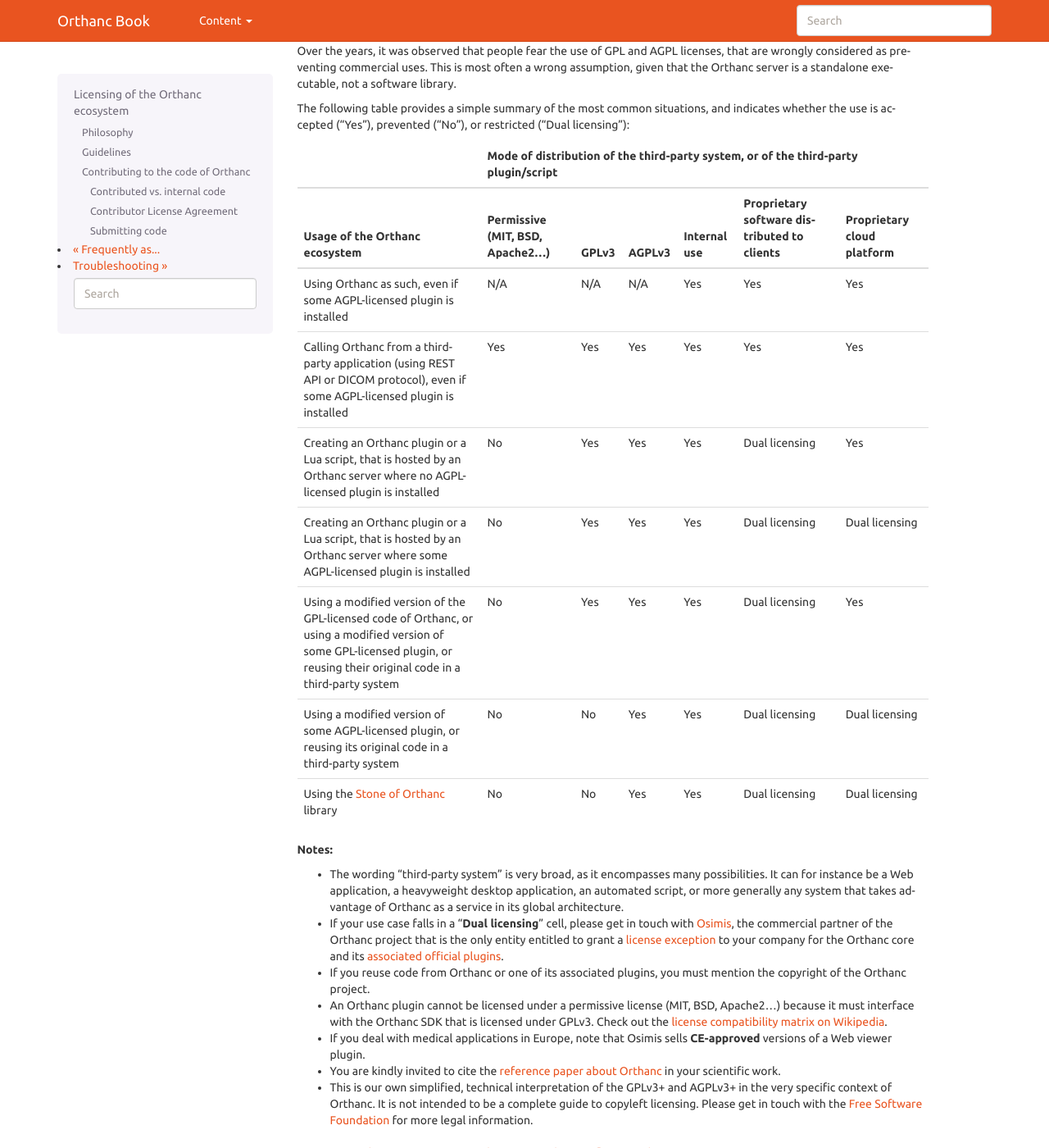
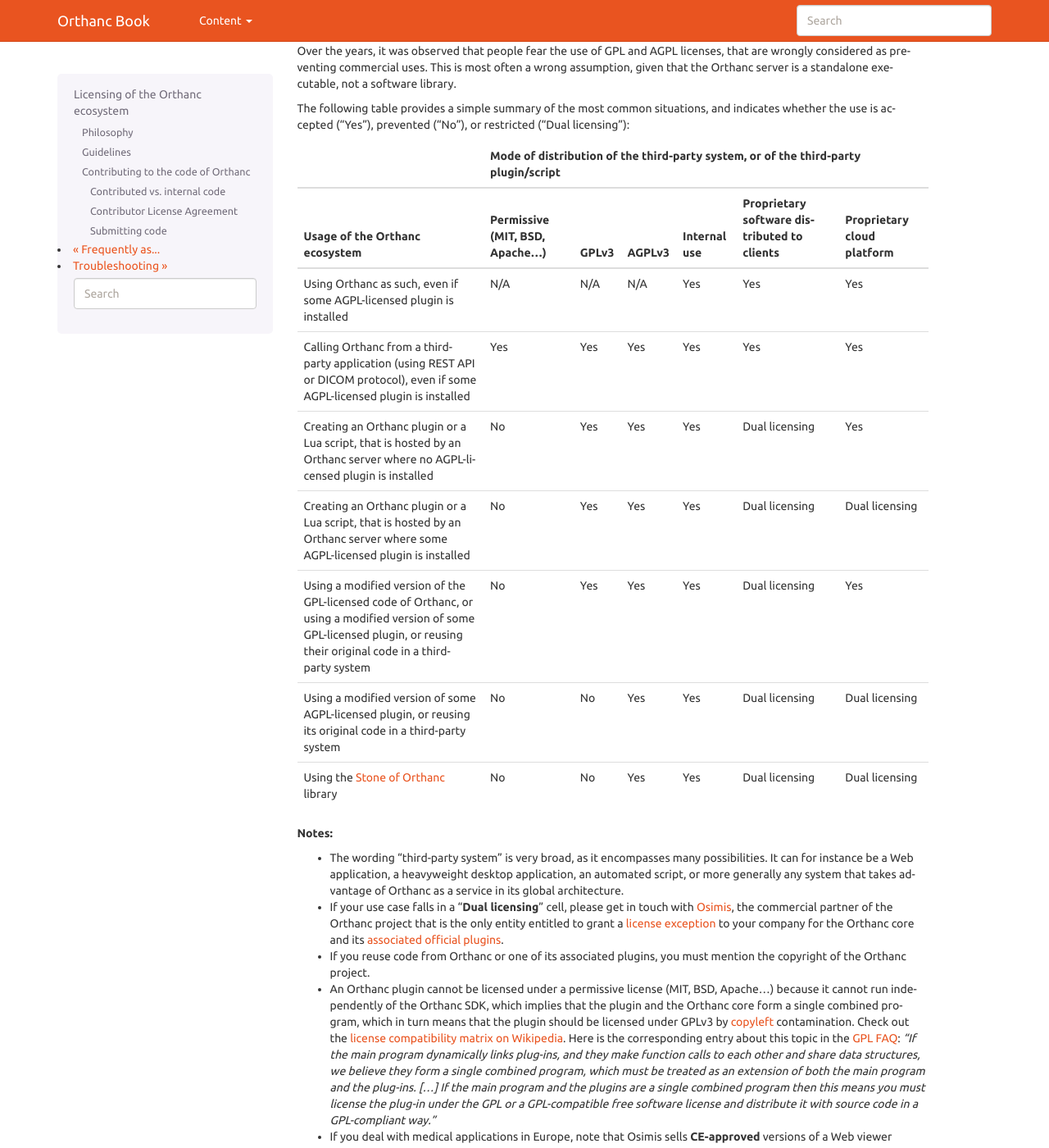
Before and after one commit to orthanc-mirrors/orthanc-book, a Sphinx documentation site: the page built from Sphinx/source/faq/licensing.rst, in a window 1280 px wide and 1400 px high, scrolled down 882 px. Shown: the whole window at 82% size. Built offline with Sphinx 7.4.7, drawn with Linux system fonts in a browser that asks for light colours; some of the changed text lies outside the part shown.

Commit message:
note about plugins

```diff
--- a/Sphinx/source/faq/licensing.rst
+++ b/Sphinx/source/faq/licensing.rst
@@ -75,7 +75,7 @@
 +-----------------------------------------------------+---------------+-------+--------+--------------+------------------------+-------------------+
 | Usage of the Orthanc ecosystem                      | Permissive    | GPLv3 | AGPLv3 | Internal use | Proprietary software   | Proprietary cloud |
 |                                                     | (MIT, BSD,    |       |        |              | distributed to clients | platform          |
-|                                                     | Apache2...)   |       |        |              |                        |                   |
+|                                                     | Apache...)    |       |        |              |                        |                   |
 +=====================================================+===============+=======+========+==============+========================+===================+
 | Using Orthanc as such, even if some AGPL-licensed   | N/A           | N/A   | N/A    | Yes          | Yes                    | Yes               |
 | plugin is installed                                 |               |       |        |              |                        |                   |
@@ -124,10 +124,23 @@
   must mention the copyright of the Orthanc project.
 
 * An Orthanc plugin cannot be licensed under a permissive license
-  (MIT, BSD, Apache2...) because it must interface with the Orthanc
-  SDK that is licensed under GPLv3. Check out the `license
-  compatibility matrix on Wikipedia
+  (MIT, BSD, Apache...) because it cannot run independently of the
+  Orthanc SDK, which implies that the plugin and the Orthanc core form
+  a single combined program, which in turn means that the plugin
+  should be licensed under GPLv3 by `copyleft
+  <https://en.wikipedia.org/wiki/Copyleft>`__ contamination. Check out
+  the `license compatibility matrix on Wikipedia
   <https://en.wikipedia.org/wiki/License_compatibility#Compatibility_of_FOSS_licenses>`__.
+  Here is the corresponding entry about this topic in the `GPL FAQ
+  <https://www.gnu.org/licenses/gpl-faq.en.html#GPLPlugins>`__: *"If
+  the main program dynamically links plug-ins, and they make function
+  calls to each other and share data structures, we believe they form
+  a single combined program, which must be treated as an extension of
+  both the main program and the plug-ins. [...] If the main program
+  and the plugins are a single combined program then this means you
+  must license the plug-in under the GPL or a GPL-compatible free
+  software license and distribute it with source code in a
+  GPL-compliant way."*
 
 * If you deal with medical applications in Europe, note that Osimis
   sells **CE-approved** versions of a Web viewer plugin.
@@ -164,7 +177,9 @@
   fully uncoupled from the Orthanc project, and keep the intellectual
   property of their developments. Such contributors are however kindly
   invited to index their contributions in the `dedicated repository on
-  GitHub <https://github.com/jodogne/OrthancContributed>`__.
+  GitHub <https://github.com/jodogne/OrthancContributed>`__, and
+  contributed plugins should also be indexed in the :ref:`Orthanc Book
+  <plugins-contributed>`.
 
 * **Internal code** refers to source code that only makes sense if
   embedded within the Orthanc core or within one of the official
--- a/Sphinx/source/plugins.rst
+++ b/Sphinx/source/plugins.rst
@@ -98,4 +98,4 @@
 
 *Remark:* Do not hesitate to `contact us
 <http://www.orthanc-server.com/static.php?page=contact>`__ if you have
-developed a plugin so that we can include it in the list above!
+developed a plugin so that we can promote it in the list above!
```
